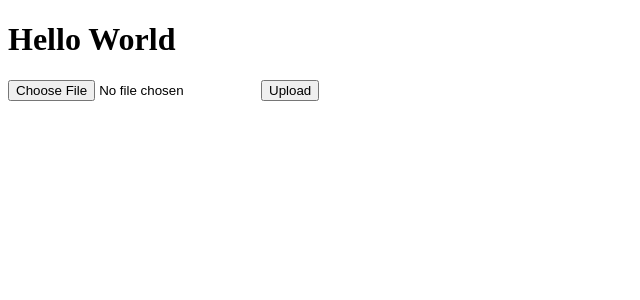
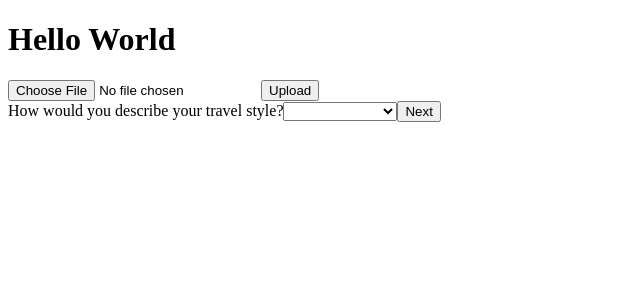
Before and after one commit to hono1030/soloMVP-frontend, a React (Vite) app: page / in a window 1280 px wide. Shown: the top 300 px of the page, without its empty margins (0-640 px from the left). Built offline with nearby package versions, Linux system fonts and the light colour scheme.

Commit message:
feat: implement submit preference form

```diff
--- a/src/App.tsx
+++ b/src/App.tsx
@@ -1,5 +1,6 @@
 import { useState } from "react";
 import ImageUpload from "./components/UploadImage";
+import SubmitPreference from "./components/SubmitPreferene";
 import "./App.css";
 
 function App() {
@@ -8,6 +9,7 @@ function App() {
       <div>
         <h1>Hello World</h1>
         <ImageUpload></ImageUpload>
+        <SubmitPreference></SubmitPreference>
       </div>
     </>
   );
--- /dev/null
+++ b/src/components/SubmitPreferene.tsx
@@ -0,0 +1,192 @@
+import React, { useEffect, useState } from "react";
+import axios from "axios";
+const apiUrl: string = import.meta.env.VITE_API_URL;
+
+let questionsIndex = 0;
+
+function SubmitPreference() {
+  const questions = [
+    "travel_style",
+    "activity_level",
+    "cultural_experiences",
+    "transport_mode",
+    "travel_companions",
+    "cat_lover",
+  ];
+
+  const [formData, setFormData] = useState<object>({
+    travel_style: "",
+    activity_level: "",
+    cultural_experiences: "",
+    transport_mode: "",
+    travel_companions: "",
+    cat_lover: "",
+  });
+  const [currentQuestion, setCurrentQuestion] = useState<string>(
+    questions[questionsIndex]
+  );
+
+  function handleChange(e) {
+    e.preventDefault();
+    const { name, value } = e.target;
+    console.log(name, value);
+    setFormData((prevState) => ({ ...prevState, [name]: value }));
+  }
+
+  function handleSelect(e) {
+    e.preventDefault();
+    questionsIndex++;
+    setCurrentQuestion(questions[questionsIndex]);
+  }
+
+  useEffect(() => {
+    console.log(formData);
+  }, [formData]);
+
+  return (
+    <>
+      {currentQuestion === "travel_style" && (
+        <div>
+          <form method="post" onSubmit={handleSelect}>
+            <label>
+              How would you describe your travel style?
+              <select
+                name="travel_style"
+                onChange={handleChange}
+                // value={state.value}
+                // onChange={handleChange}
+              >
+                <option value=""></option>
+                <option value="Adventure">Adventure</option>
+                <option value="Relaxed">Relaxed</option>
+                <option value="Cultural">Cultural</option>
+                <option value="Family-friendly">Family-friendly</option>
+                <option value="Nature-focused">Nature-focused</option>
+                <option value="Foodie">Foodie</option>
+              </select>
+            </label>
+
+            <button type="submit">Next</button>
+          </form>
+        </div>
+      )}
+
+      {currentQuestion === "activity_level" && (
+        <div>
+          <form method="post" onSubmit={handleSelect}>
+            <label>
+              What activity level do you prefer?
+              <select
+                name="activity_level"
+                onChange={handleChange}
+                // value={state.value}
+                // onChange={handleChange}
+              >
+                <option value=""></option>
+                <option value="Low-key/relaxed">Low-key/relaxed</option>
+                <option value="Moderate">Moderate</option>
+                <option value="High-energy">High-energy</option>
+              </select>
+            </label>
+
+            <button type="submit">Next</button>
+          </form>
+        </div>
+      )}
+
+      {currentQuestion === "cultural_experiences" && (
+        <div>
+          <form method="post" onSubmit={handleSelect}>
+            <label>
+              Are you interested in traditional Japanese cultural experiences?
+              <select
+                name="cultural_experiences"
+                onChange={handleChange}
+                // value={state.value}
+                // onChange={handleChange}
+              >
+                <option value=""></option>
+                <option value="Highly interested">Highly interested</option>
+                <option value="Somewhat interested">Somewhat interested</option>
+                <option value="Not interested">Not interested</option>
+              </select>
+            </label>
+
+            <button type="submit">Next</button>
+          </form>
+        </div>
+      )}
+
+      {currentQuestion === "transport_mode" && (
+        <div>
+          <form method="post" onSubmit={handleSelect}>
+            <label>
+              What transportation mode will you primarily use?
+              <select
+                name="transport_mode"
+                onChange={handleChange}
+                // value={state.value}
+                // onChange={handleChange}
+              >
+                <option value=""></option>
+                <option value="Public transit">Public transit</option>
+                <option value="Rental car">Rental car</option>
+                <option value="Bicycle">Bicycle</option>
+                <option value="Walking">Walking</option>
+              </select>
+            </label>
+
+            <button type="submit">Next</button>
+          </form>
+        </div>
+      )}
+      {currentQuestion === "travel_companions" && (
+        <div>
+          <form method="post" onSubmit={handleSelect}>
+            <label>
+              Are you traveling with any of the following?
+              <select
+                name="travel_companions"
+                onChange={handleChange}
+                // value={state.value}
+                // onChange={handleChange}
+              >
+                <option value=""></option>
+                <option value="Family with kids">Family with kids</option>
+                <option value="Friends">Friends</option>
+                <option value="Partner">Partner</option>
+                <option value="Solo">Solo</option>
+              </select>
+            </label>
+
+            <button type="submit">Next</button>
+          </form>
+        </div>
+      )}
+      {currentQuestion === "cat_lover" && (
+        <div>
+          <form method="post" onSubmit={handleSelect}>
+            <label>
+              Are you a fan of cats or interested in cat-themed experiences?
+              <select
+                name="cat_lover"
+                onChange={handleChange}
+                // value={state.value}
+                // onChange={handleChange}
+              >
+                <option value=""></option>
+                <option value="Yes">Yes</option>
+                <option value="No">No</option>
+                <option value="Open to trying)">Open to trying</option>
+              </select>
+            </label>
+
+            <button type="submit">Submit</button>
+          </form>
+        </div>
+      )}
+    </>
+  );
+}
+
+export default SubmitPreference;
```
